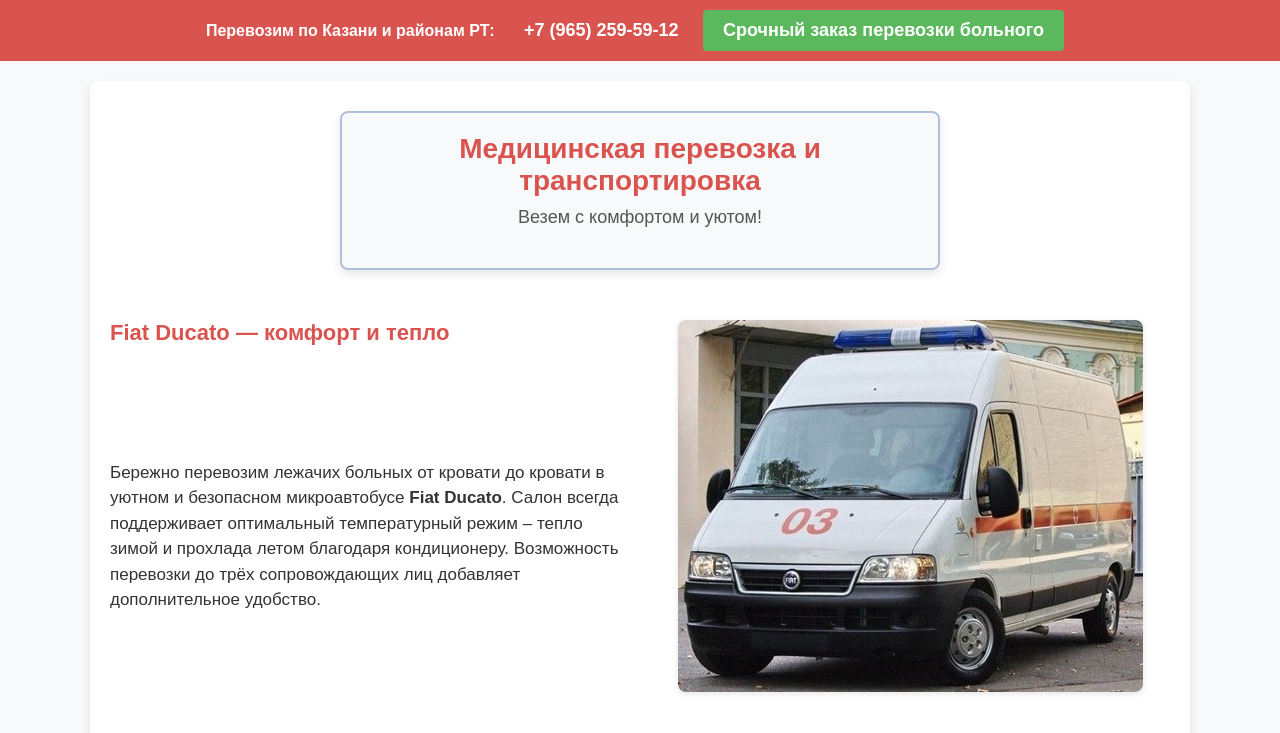
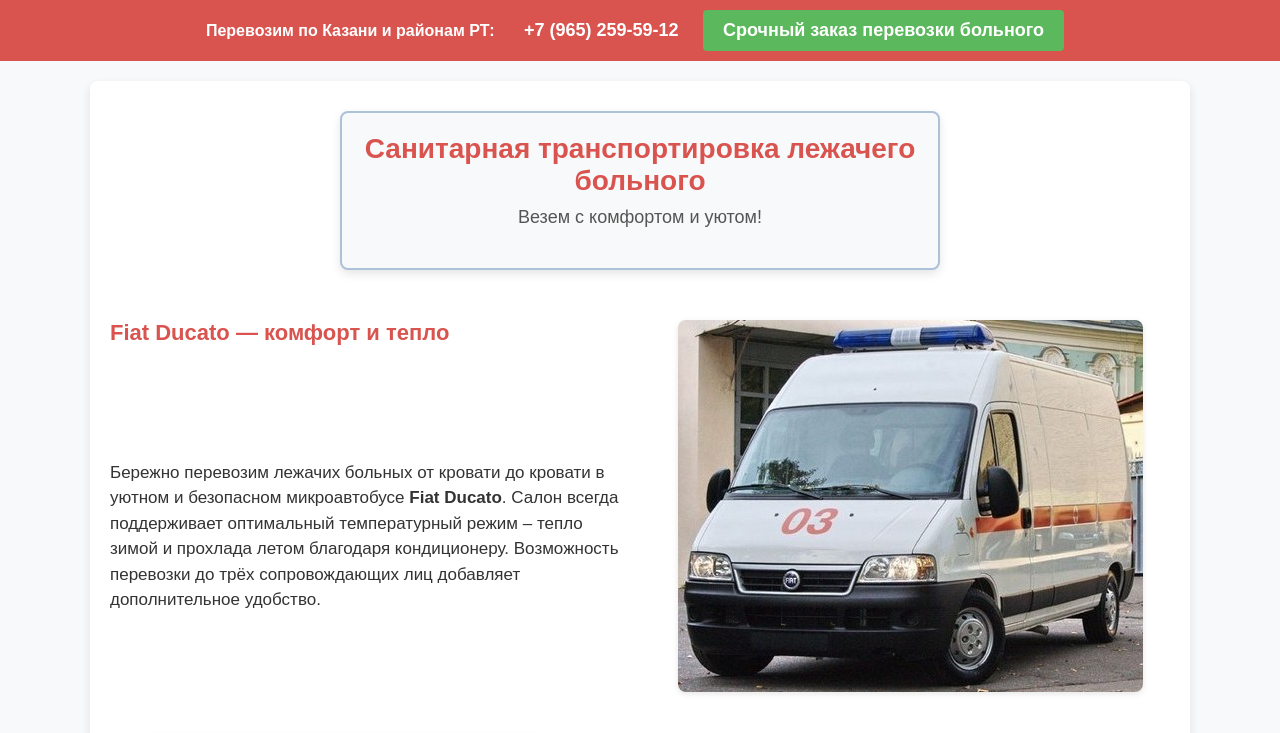
Before and after one commit to Erin1ss/testsite2, a plain HTML site: page index.html in a window 1280 px wide. Shown: the top 733 px of the page. Drawn offline with Linux system fonts and the light colour scheme.

Commit message:
Update index.html

```diff
--- a/index.html
+++ b/index.html
@@ -362,7 +362,7 @@
   <div class="main-content">
     <!-- Header Section -->
     <div class="header-section">
-      <h1>Медицинская перевозка и транспортировка</h1>
+      <h1>Санитарная транспортировка лежачего больного</h1>
       <div class="subtitle">Везем с комфортом и уютом!</div>
       <!-- Mobile Contact Block (Visible on Mobile Only) -->
       <div class="mobile-contact">
```
